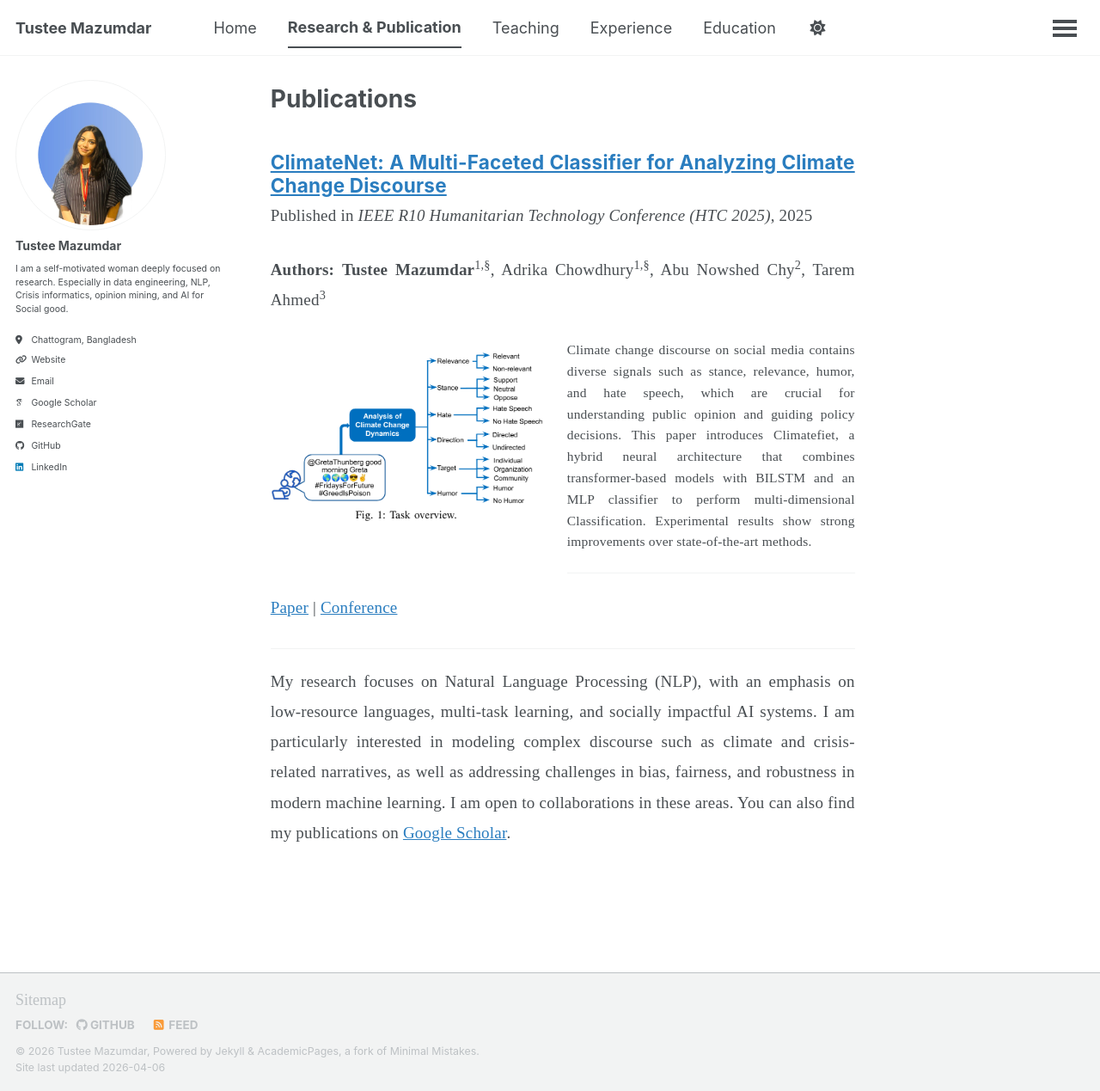
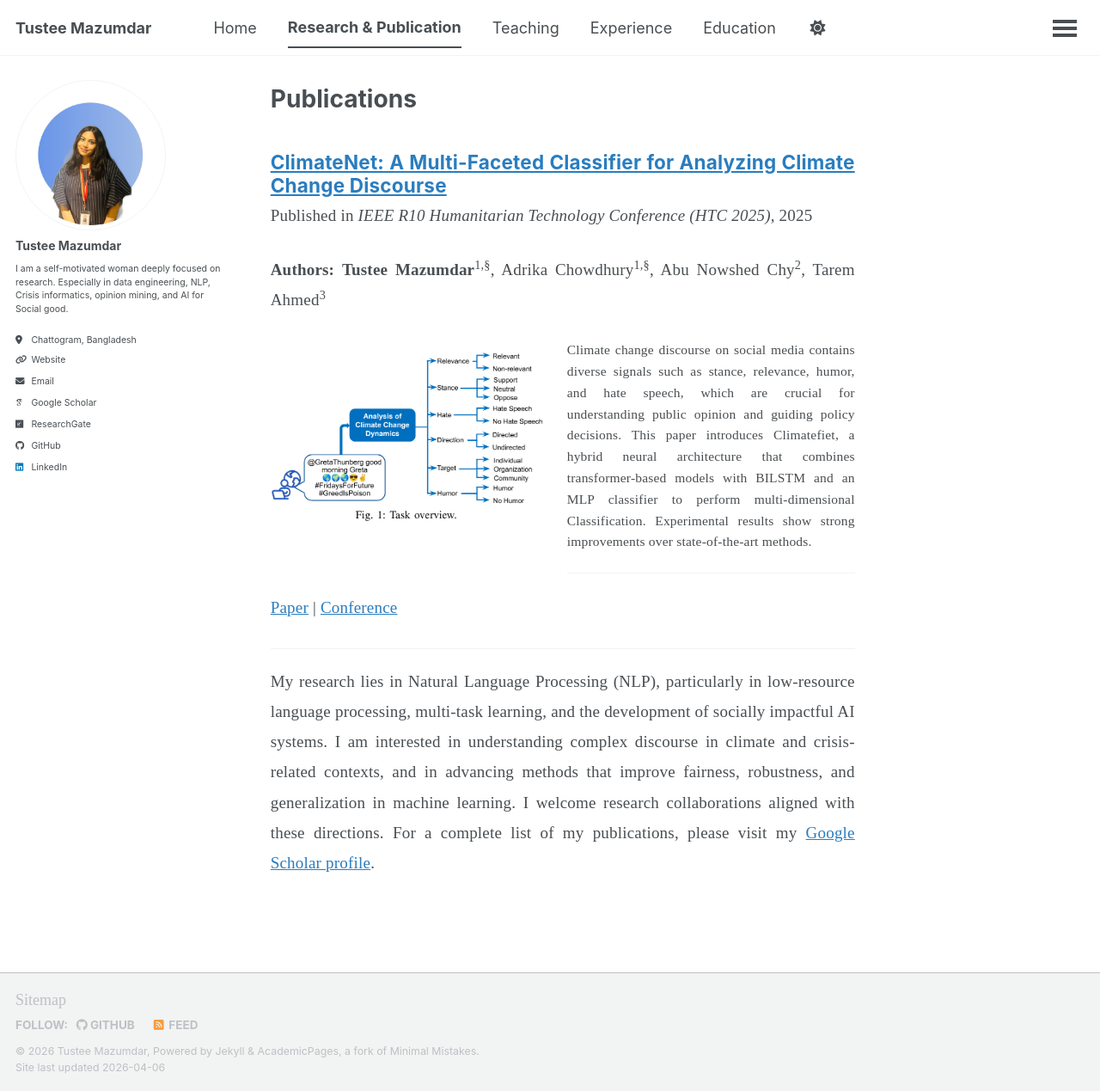
Before and after one commit to TusteeMazumdar/TusteeMazumdar.github.io, a Jekyll site: the page built from _pages/publications.html, in a window 1280 px wide and 1269 px high. Shown: the whole window at 86% size. Built offline with Jekyll 4.4.1, drawn with Linux system fonts in a browser that asks for light colours; some web fonts are replaced; a script bundle is joined from its source files by our own code; library files that are not in the unit come from our copies.

Commit message:
Update publications.html

```diff
--- a/_pages/publications.html
+++ b/_pages/publications.html
@@ -54,10 +54,10 @@ author_profile: true
 
 {% endfor %}
 <p style="margin-top: 20px;">
-My research focuses on Natural Language Processing (NLP), with an emphasis on low-resource languages, multi-task learning, and socially impactful AI systems. I am particularly interested in modeling complex discourse such as climate and crisis-related narratives, as well as addressing challenges in bias, fairness, and robustness in modern machine learning.
+My research lies in Natural Language Processing (NLP), particularly in low-resource language processing, multi-task learning, and the development of socially impactful AI systems. I am interested in understanding complex discourse in climate and crisis-related contexts, and in advancing methods that improve fairness, robustness, and generalization in machine learning.
 
-I am open to collaborations in these areas.
+I welcome research collaborations aligned with these directions.
 
-You can also find my publications on
-<a href="{{ site.author.googlescholar }}">Google Scholar</a>.
+For a complete list of my publications, please visit my
+<a href="{{ site.author.googlescholar }}">Google Scholar profile</a>.
 </p>
```
